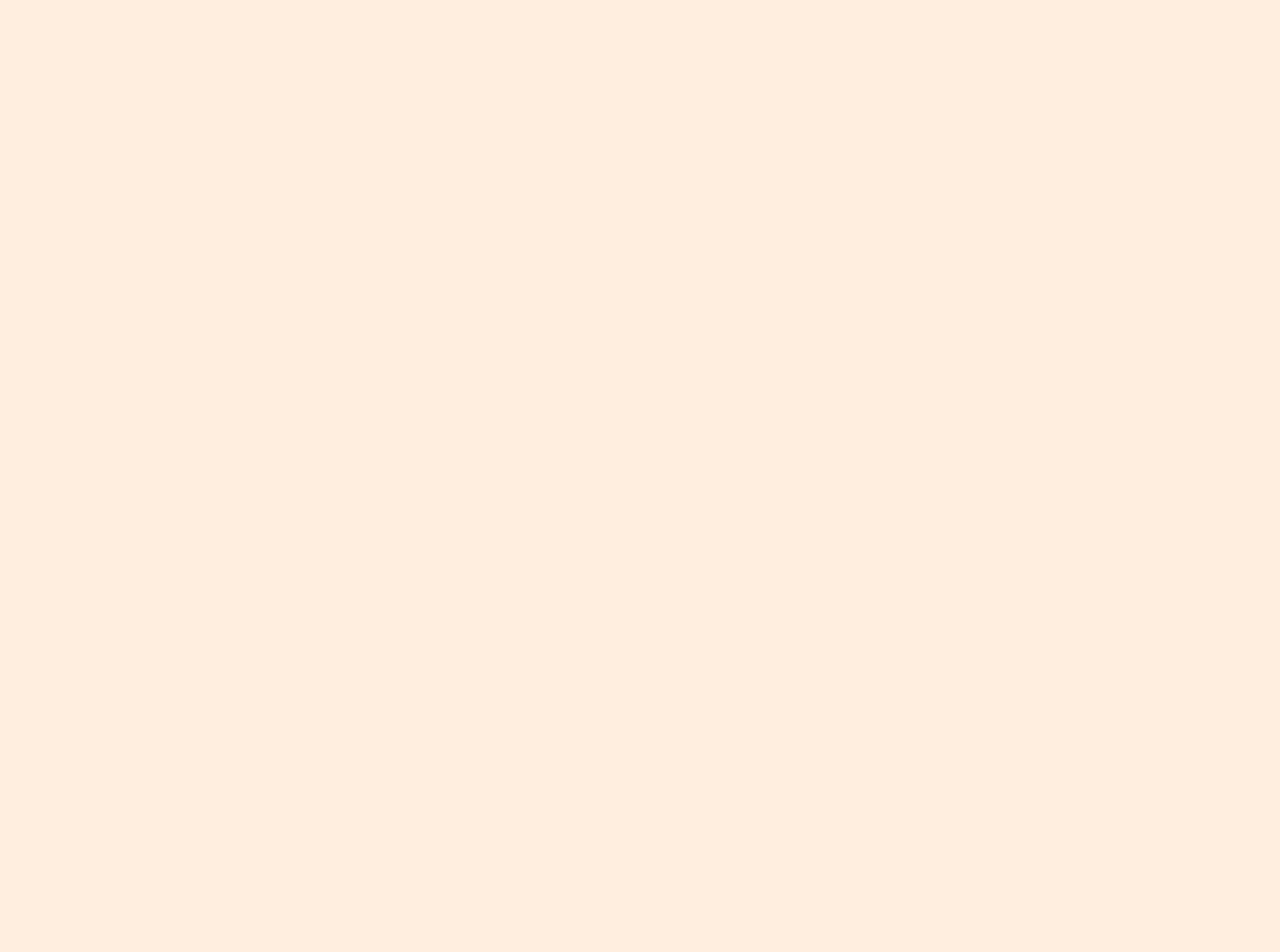
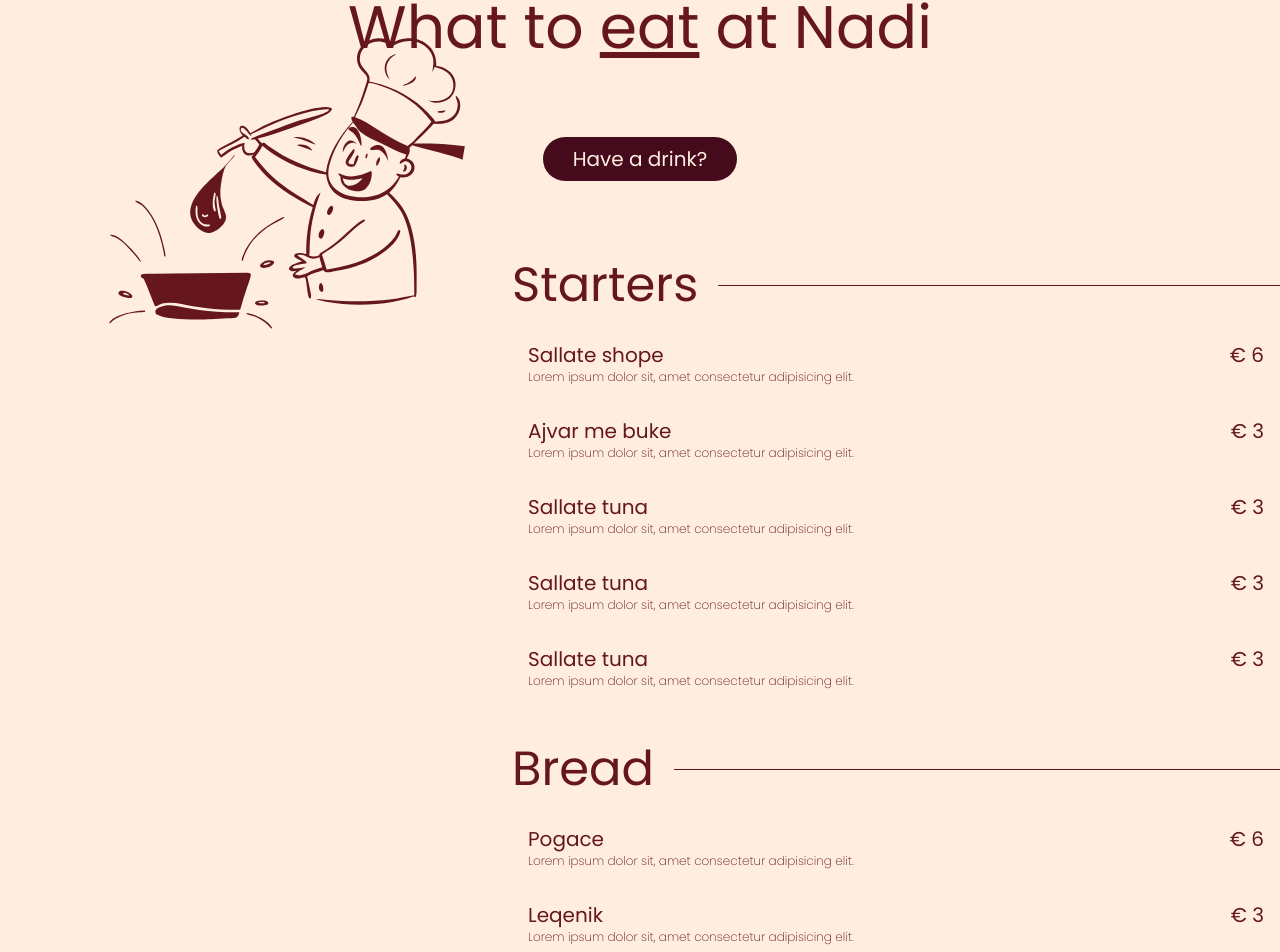
Before and after one commit to arditbytyci/restaurant-nadi, a Next.js app: page /menu in a window 1280 px wide. Shown: the part 275-1227 px from the top of the page. Before the commit the page ends 800 px from the top, so only its background shows below. Built offline with nearby package versions, Linux system fonts and the light colour scheme.

Commit message:
feat(menu): Implement Food and Drinks menu components with animations

```diff
--- /dev/null
+++ b/app/menu/DrinksMenuContent.tsx
@@ -0,0 +1,56 @@
+import MenuItem from "./MenuItem";
+import MenuSection from "./MenuSection";
+
+const DrinksMenuContent = () => {
+  return (
+    <div className="flex flex-col gap-10">
+      <MenuSection title="Wine">
+        <MenuItem
+          name="Hisari Red"
+          price={18.5}
+          description="Lorem ipsum dolor sit, amet consectetur adipisicing elit."
+        />
+
+        <MenuItem
+          name="Hisari White"
+          price={16.6}
+          description="Lorem ipsum dolor sit, amet consectetur adipisicing elit."
+        />
+        <MenuItem
+          name="Chardonney"
+          price={20}
+          description="Lorem ipsum dolor sit, amet consectetur adipisicing elit."
+        />
+        <MenuItem
+          name="She Red"
+          price={3}
+          description="Lorem ipsum dolor sit, amet consectetur adipisicing elit."
+        />
+        <MenuItem
+          name="She white"
+          price={3}
+          description="Lorem ipsum dolor sit, amet consectetur adipisicing elit."
+        />
+      </MenuSection>
+      <MenuSection title="Beer">
+        <MenuItem
+          name="Peroni"
+          price={4}
+          description="Lorem ipsum dolor sit, amet consectetur adipisicing elit."
+        />
+
+        <MenuItem
+          name="Moretti"
+          price={5}
+          description="Lorem ipsum dolor sit, amet consectetur adipisicing elit."
+        />
+        <MenuItem
+          name="Heineken"
+          price={6}
+          description="Lorem ipsum dolor sit, amet consectetur adipisicing elit."
+        />
+      </MenuSection>
+    </div>
+  );
+};
+export default DrinksMenuContent;
--- /dev/null
+++ b/app/menu/FoodMenuContent.tsx
@@ -0,0 +1,51 @@
+import MenuItem from "./MenuItem";
+import MenuSection from "./MenuSection";
+
+const FoodMenuContent = () => {
+  return (
+    <div className="flex flex-col gap-10">
+      <MenuSection title="Starters">
+        <MenuItem
+          name="Sallate shope"
+          price={6}
+          description="Lorem ipsum dolor sit, amet consectetur adipisicing elit."
+        />
+
+        <MenuItem
+          name="Ajvar me buke"
+          price={3}
+          description="Lorem ipsum dolor sit, amet consectetur adipisicing elit."
+        />
+        <MenuItem
+          name="Sallate tuna"
+          price={3}
+          description="Lorem ipsum dolor sit, amet consectetur adipisicing elit."
+        />
+        <MenuItem
+          name="Sallate tuna"
+          price={3}
+          description="Lorem ipsum dolor sit, amet consectetur adipisicing elit."
+        />
+        <MenuItem
+          name="Sallate tuna"
+          price={3}
+          description="Lorem ipsum dolor sit, amet consectetur adipisicing elit."
+        />
+      </MenuSection>
+      <MenuSection title="Bread">
+        <MenuItem
+          name="Pogace"
+          price={6}
+          description="Lorem ipsum dolor sit, amet consectetur adipisicing elit."
+        />
+
+        <MenuItem
+          name="Leqenik"
+          price={3}
+          description="Lorem ipsum dolor sit, amet consectetur adipisicing elit."
+        />
+      </MenuSection>
+    </div>
+  );
+};
+export default FoodMenuContent;
--- a/app/menu/MenuContent.tsx
+++ /dev/null
@@ -1,28 +0,0 @@
-import MenuItem from "./MenuItem";
-import MenuSection from "./MenuSection";
-
-const MenuContent = () => {
-  return (
-    <div className="flex flex-col">
-      <MenuSection title="Starters">
-        <MenuItem
-          name="Sallate shope"
-          price={6}
-          description="Lorem ipsum dolor sit, amet consectetur adipisicing elit."
-        />
-
-        <MenuItem
-          name="Ajvar me buke"
-          price={3}
-          description="Lorem ipsum dolor sit, amet consectetur adipisicing elit."
-        />
-        <MenuItem
-          name="Sallate tuna"
-          price={3}
-          description="Lorem ipsum dolor sit, amet consectetur adipisicing elit."
-        />
-      </MenuSection>
-    </div>
-  );
-};
-export default MenuContent;
--- a/app/menu/MenuHeader.tsx
+++ b/app/menu/MenuHeader.tsx
@@ -1,10 +1,69 @@
-const MenuHeader = () => {
+"use client";
+import { AnimatePresence, motion } from "framer-motion";
+import { filter } from "framer-motion/client";
+import { useEffect, useRef, useState } from "react";
+interface MenuHeaderProps {
+  mode: "eat" | "drink";
+  onToggle: () => void;
+}
+
+const flipVariants = {
+  initial: { rotateX: 90, opacity: 0 },
+  animate: { rotateX: 0, opacity: 1 },
+  exit: { rotateX: -90, opacity: 0, filter: "blur(1px)" },
+};
+
+const MenuHeader: React.FC<MenuHeaderProps> = ({ mode, onToggle }) => {
+  const headerRef = useRef<HTMLHeadingElement>(null);
+
+  const [headerWidth, setHeaderWidth] = useState<number>(0);
+
+  useEffect(() => {
+    if (headerRef.current) {
+      setHeaderWidth(headerRef.current.scrollWidth);
+    }
+  }, [mode]);
+
   return (
-    <div className=" flex flex-col items-center justify-center gap-20">
-      <header className="text-6xl">What to eat at Nadi</header>
-      <button className="text-xl w-1/3 rounded-full py-2 bg-secondary text-primary">
-        Have a drink?
-      </button>
+    <div className="flex flex-col items-center justify-center gap-20 mt-14">
+      {/* <motion.header
+        ref={headerRef}
+        className="text-6xl text-center whitespace-nowrap border"
+        initial={{ width: "auto" }}
+        animate={{ width: headerWidth > 0 ? `${headerWidth}px` : "auto" }}
+        transition={{ duration: 0.5, ease: "easeInOut" }}
+      >
+        What to <span className="">{mode}</span> at Nadi
+      </motion.header> */}
+
+      <motion.header
+        className="w-auto text-6xl"
+        layout
+        initial={{ y: -30, opacity: 0 }}
+        animate={{ y: 0, opacity: 1 }}
+        transition={{ duration: 0.7, ease: "easeInOut" }}
+      >
+        What to{" "}
+        <motion.span
+          className="inline-block underline underline-offset-4 "
+          key={mode}
+          animate={{ rotateX: 0, opacity: 1 }}
+          transition={{ duration: 1.2, ease: "easeInOut" }}
+        >
+          {mode}
+        </motion.span>{" "}
+        at Nadi
+      </motion.header>
+      <motion.button
+        className="text-xl w-1/3 rounded-full py-2 bg-secondary text-primary"
+        layout
+        onClick={onToggle}
+        initial={{ y: -30, opacity: 0 }}
+        animate={{ y: 0, opacity: 1 }}
+        transition={{ duration: 0.7, ease: "easeInOut" }}
+      >
+        {mode === "eat" ? "Have a drink?" : "Something to eat?"}
+      </motion.button>
     </div>
   );
 };
--- a/app/menu/MenuItem.tsx
+++ b/app/menu/MenuItem.tsx
@@ -6,10 +6,10 @@ type MenuItemProps = {
 
 const MenuItem = ({ name, price, description }: MenuItemProps) => {
   return (
-    <div className="py-5 px-4 w-full">
-      <div className="flex flex-row justify-between">
+    <div className="py-4 px-4 w-full">
+      <div className="flex flex-row justify-between  items-center">
         <p className="text-xl font-normal">{name}</p>
-        <p className="text-xl">{price}</p>
+        <p className="text-xl">€ {price}</p>
       </div>
       <p className="text-xs font-light">{description}</p>
     </div>
--- a/app/menu/MenuSection.tsx
+++ b/app/menu/MenuSection.tsx
@@ -1,4 +1,4 @@
-import React from "react";
+import { motion } from "framer-motion";
 type MenuSectionProps = {
   title: string;
   children: React.ReactNode;
@@ -8,11 +8,30 @@ const MenuSection = ({ title, children }: MenuSectionProps) => {
   return (
     <div>
       <div className="flex flex-col">
-        <div className="flex items-center gap-4">
-          <span className="whitespace-nowrap text-5xl">{title}</span>
-          <div className="flex-1 border-t border-primary" />
+        <div className="flex items-center gap-5 mb-4">
+          <motion.span
+            initial={{ x: -30, opacity: 0 }}
+            animate={{ x: 0, opacity: 1 }}
+            transition={{ duration: 0.9, ease: "easeInOut", delay: 0.2 }}
+            className="whitespace-nowrap text-5xl"
+          >
+            {title}
+          </motion.span>
+          <motion.div
+            className="flex-1 border-t border-primary"
+            initial={{ x: -20, opacity: 0 }}
+            animate={{ x: 0, opacity: 1 }}
+            transition={{ duration: 0.9, ease: "easeInOut", delay: 0.4 }}
+          />
         </div>
-        <div className="">{children}</div>
+        <motion.div
+          className=""
+          initial={{ x: -20, opacity: 0 }}
+          animate={{ x: 0, opacity: 1 }}
+          transition={{ duration: 0.9, ease: "easeInOut", delay: 0.6 }}
+        >
+          {children}
+        </motion.div>
       </div>
     </div>
   );
--- a/app/menu/page.tsx
+++ b/app/menu/page.tsx
@@ -1,11 +1,33 @@
+"use client";
+import { Container } from "@/components/Container";
+import MenuHeader from "./MenuHeader";
+import FoodMenuContent from "./FoodMenuContent";
+import { ChefCooking } from "./ChefCooking";
+import { useState } from "react";
+import DrinksMenuContent from "./DrinksMenuContent";
 
+const MenuPage: React.FC = ({}) => {
+  const [mode, setMode] = useState<"eat" | "drink">("eat");
 
-const MenuPage = () => {
   return (
-    <div>
-      menu page ...
+    <div className="h-full relative pt-[var(--header-height)]">
+      <Container className=" items-center justify-center flex flex-col gap-20">
+        <MenuHeader
+          mode={mode}
+          onToggle={() => setMode((prev) => (prev === "eat" ? "drink" : "eat"))}
+        />
+
+        <div className="flex flex-row items-center justify-end border-black w-full gap-20">
+          <div className="w-auto fixed left-20 top-1/3">
+            <ChefCooking />
+          </div>
+          <div className="w-3/5 h-full">
+            {mode === "eat" ? <FoodMenuContent /> : <DrinksMenuContent />}
+          </div>
+        </div>
+      </Container>
     </div>
-  )
-}
+  );
+};
 
-export default MenuPage
+export default MenuPage;
--- a/components/Header/MenuModal.tsx
+++ b/components/Header/MenuModal.tsx
@@ -8,9 +8,9 @@ interface MenuModalProps {
 }
 
 const links = [
-  { href: "/menu", label: "Menu" },
-  { href: "/about", label: "About" },
-  { href: "/", label: "Reservation" },
+  { href: "/", label: "Home" },
+  { href: "/menu", label: "menu" },
+  { href: "/about", label: "about" },
   { href: "/", label: "Location" },
 ];
 
--- a/components/Hero/index.tsx
+++ b/components/Hero/index.tsx
@@ -10,7 +10,7 @@ export const Hero: React.FC<{ className?: string }> = ({ className = "" }) => {
     <div
       className={`h-screen grid grid-rows-2 relative ${className} overflow-hidden`}
     >
-      <div className="absolute top-1/3 left-[10%]  ">
+      <div className="absolute top-1/3 left-[10%]">
         <Image
           src="/hero.png"
           width={340}
```
